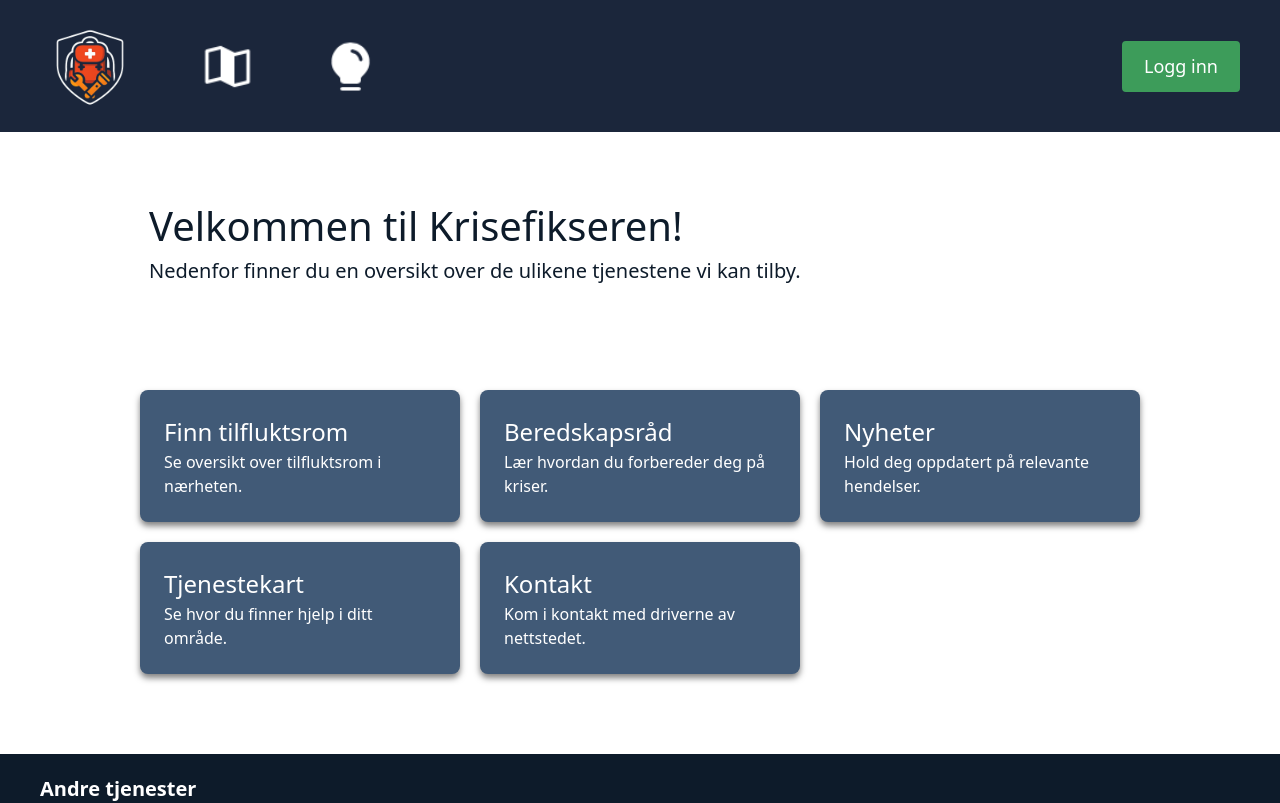
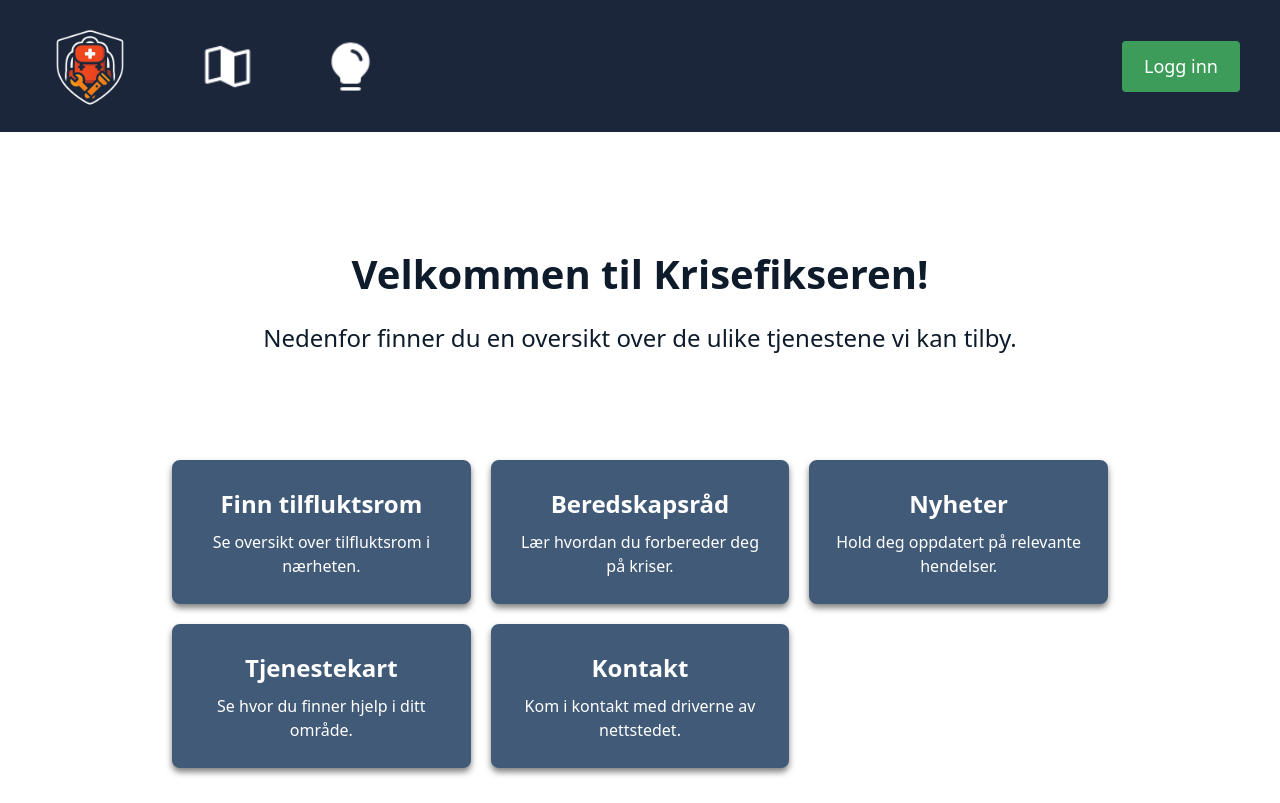
Before and after one commit to NTNU-IDI/scrum-project-2025-team11, a Vue app in the folder frontend/: page / in a window 1280 px wide. Shown: the top 803 px of the page. Built offline with nearby package versions, Linux system fonts and the light colour scheme; the HTML template or start-up script is replaced by a standard one.

Commit message:
Switch home from tailwind to css

```diff
--- a/frontend/src/views/HomeView.vue
+++ b/frontend/src/views/HomeView.vue
@@ -1,40 +1,41 @@
 <template>
-<div class="flex flex-col min-h-screen">
+<div class="home">
   <Header />
 
-    <main class="flex-1 px-8 py-6 bg-white">
+  <main class="main-content">
     <div class="info-header">
-        <h1 class="text-4xl font-bold mb-4">Velkommen til Krisefikseren!</h1>
-        <p class="text-3xl font-bold mb-2">Nedenfor finner du en oversikt over de ulikene tjenestene vi kan tilby.</p>
+      <h1>Velkommen til Krisefikseren!</h1>
+      <p>Nedenfor finner du en oversikt over de ulike tjenestene vi kan tilby.</p>
     </div>
 
     <div class="grid-container">
       <router-link to="/map" class="box">
-          <h3 class="text-xl font-semibold mb-2">Finn tilfluktsrom</h3>
+        <h3>Finn tilfluktsrom</h3>
         <p>Se oversikt over tilfluktsrom i nærheten.</p>
       </router-link>
 
       <router-link to="/beredskap" class="box">
-          <h3 class="text-xl font-semibold mb-2">Beredskapsråd</h3>
+        <h3>Beredskapsråd</h3>
         <p>Lær hvordan du forbereder deg på kriser.</p>
       </router-link>
 
       <router-link to="/nyheter" class="box">
-          <h3 class="text-xl font-semibold mb-2">Nyheter</h3>
+        <h3>Nyheter</h3>
         <p>Hold deg oppdatert på relevante hendelser.</p>
       </router-link>
 
       <router-link to="/kart" class="box">
-          <h3 class="text-xl font-semibold mb-2">Tjenestekart</h3>
+        <h3>Tjenestekart</h3>
         <p>Se hvor du finner hjelp i ditt område.</p>
       </router-link>
 
       <router-link to="/kontakt" class="box">
-          <h3 class="text-xl font-semibold mb-2">Kontakt</h3>
+        <h3>Kontakt</h3>
         <p>Kom i kontakt med driverne av nettstedet.</p>
       </router-link>
     </div>
   </main>
+
   <Footer />
 </div>
 </template>
@@ -44,27 +45,39 @@ import Header from '@/components/Header.vue'
 import Footer from '@/components/Footer.vue'
 </script>
 
+<style scoped>
+.home {
+  display: flex;
+  flex-direction: column;
+  min-height: 100vh;
+  background-color: white;
+}
 
-<style scoped>
+.main-content {
+  flex: 1;
+  padding: 48px 32px;
+  background-color: white;
+}
+
 .info-header {
   background-color: #ffffff;
   color: var(--darkest-blue);
   padding: 24px;
   border-radius: 8px;
   margin: 40px 125px;
+  text-align: center;
+}
 
+.info-header h1 {
+  margin: 0 0 16px 0;
+  font-size: 2.5rem;
+  font-weight: bold;
 }
-.info-header h1 {
-  margin: 0;
-  font-size: 2.5rem;
-}
-.info-header h2 {
-  margin: 0;
-  font-size: 2rem;
-}
+
 .info-header p {
   margin: 0;
-  font-size: 1.25rem;
+  font-size: 1.5rem;
+  font-weight: 500;
 }
 
 .grid-container {
@@ -79,7 +92,7 @@ import Footer from '@/components/Footer.vue'
 
 .box {
   background-color: var(--light-blue);
-  border-color: var(--light-blue);
+  border: 2px solid var(--light-blue);
   color: white;
   padding: 24px;
   border-radius: 8px;
@@ -87,11 +100,13 @@ import Footer from '@/components/Footer.vue'
   box-shadow: 0 4px 6px rgba(0.5, 0, 0, 0.5);
   text-decoration: none;
   display: block;
+  text-align: center;
 }
 
 .box h3 {
-  margin: 0;
+  margin: 0 0 8px 0;
   font-size: 1.5rem;
+  font-weight: bold;
 }
 
 .box p {
```
Lines whose indentation alone changed are shown as unchanged.
